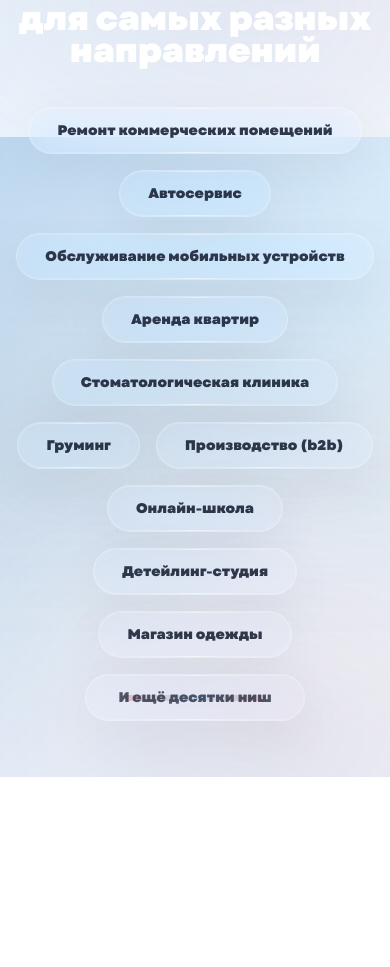
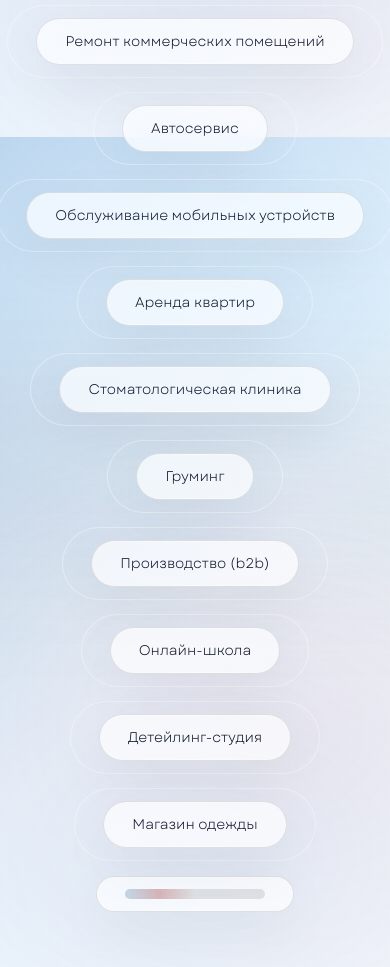
Before and after one commit to uniconsulting/uni.com, a Next.js app: page / in a window 390 px wide. Shown: the part 2395-3362 px from the top of the page. Before the commit the page ends 3172 px from the top, so only its background shows below. Built offline with nearby package versions, Linux system fonts and the light colour scheme.

Commit message:
Update Niches.tsx

```diff
--- a/src/components/sections/Niches.tsx
+++ b/src/components/sections/Niches.tsx
@@ -1,51 +1,97 @@
+"use client";
+
 import React from "react";
 
-const NICHES: string[] = [
-  "Ремонт коммерческих помещений",
-  "Автосервис",
-  "Обслуживание мобильных устройств",
-  "Аренда квартир",
-  "Стоматологическая клиника",
-  "Груминг",
-  "Производство (b2b)",
-  "Онлайн-школа",
-  "Детейлинг-студия",
-  "Магазин одежды",
-  "И ещё десятки ниш",
+type Props = {
+  /** Если хочешь связать с демо-чатом напрямую, можешь передать колбек */
+  onSelectNiche?: (niche: string) => void;
+  /** Опционально: подсветка выбранной ниши извне */
+  value?: string;
+};
+
+type PillItem =
+  | { kind?: "niche"; label: string }
+  | { kind: "loading"; label?: string };
+
+const PILL_ITEMS: PillItem[] = [
+  { label: "Ремонт коммерческих помещений" },
+  { label: "Автосервис" },
+  { label: "Обслуживание мобильных устройств" },
+  { label: "Аренда квартир" },
+  { label: "Стоматологическая клиника" },
+  { label: "Груминг" },
+  { label: "Производство (b2b)" },
+  { label: "Онлайн-школа" },
+  { label: "Детейлинг-студия" },
+  { label: "Магазин одежды" },
+
+  // последняя “пилюля-загрузка”
+  { kind: "loading" },
 ];
 
-export default function NichesBlock() {
+export default function NichesBlock({ onSelectNiche, value }: Props) {
+  const [internalValue, setInternalValue] = React.useState<string>("");
+  const selected = value ?? internalValue;
+
+  const selectNiche = (niche: string) => {
+    setInternalValue(niche);
+    onSelectNiche?.(niche);
+
+    // Для секции "6. Демо-чат": можно слушать window.addEventListener("uni:niche-select", ...)
+    window.dispatchEvent(new CustomEvent("uni:niche-select", { detail: { niche } }));
+  };
+
   return (
     <section id="niches" className="relative py-14 md:py-20">
+      {/* локальная анимация shimmer, чтобы не лезть в globals.css */}
+      <style>{`
+        @keyframes uniShimmer {
+          0% { transform: translateX(-60%); opacity: .65; }
+          50% { opacity: 1; }
+          100% { transform: translateX(60%); opacity: .65; }
+        }
+      `}</style>
+
       <div className="mx-auto max-w-[1240px] px-4">
-        {/* Заголовок (весь белый) */}
+        {/* Заголовок (как ты задал) */}
         <div className="mx-auto max-w-[980px] text-center">
-          <h2 className="text-white leading-[0.95] tracking-[-0.02em]">
-            <span className="block text-[42px] sm:text-[58px] md:text-[72px] font-[700]">
+          <h2 className="text-white font-semibold leading-[0.95] tracking-[-0.02em] text-[24px] sm:text-[32px] lg:text-[42px]">
             Готовые настройки
-            </span>
-            <span className="mt-2 block text-[34px] sm:text-[48px] md:text-[60px] font-[700]">
+          </h2>
+          <div className="mt-1 text-white font-semibold tracking-[-0.01em] text-[16px] sm:text-[28px] lg:text-[28px]">
             для самых разных направлений
-            </span>
-          </h2>
+          </div>
         </div>
 
         <div className="relative mt-10 md:mt-12">
-          {/* Мягкая “тень-подложка” под облако пилюль (как в референсе) */}
+          {/* мягкая “подложка-облако” под пилюли */}
           <div
             className="
               pointer-events-none absolute left-1/2 top-1/2
               h-[260px] w-[980px] -translate-x-1/2 -translate-y-1/2
               rounded-[999px]
-              bg-black/10 blur-[70px] opacity-40
+              bg-black/10 blur-[70px] opacity-35
             "
           />
 
-          {/* Пилюли */}
           <div className="relative mx-auto flex max-w-[980px] flex-wrap justify-center gap-x-4 gap-y-4">
-            {NICHES.map((label) => (
-              <Pill key={label}>{label}</Pill>
-            ))}
+            {PILL_ITEMS.map((item, idx) => {
+              if (item.kind === "loading") {
+                return <LoadingPill key={`loading-${idx}`} />;
+              }
+
+              const isActive = item.label === selected;
+
+              return (
+                <NichePill
+                  key={item.label}
+                  active={isActive}
+                  onClick={() => selectNiche(item.label)}
+                >
+                  {item.label}
+                </NichePill>
+              );
+            })}
           </div>
         </div>
       </div>
@@ -53,38 +99,90 @@ export default function NichesBlock() {
   );
 }
 
-function Pill({ children }: { children: React.ReactNode }) {
-  const isMore = typeof children === "string" && children.includes("десятки");
-
+function NichePill({
+  children,
+  onClick,
+  active,
+}: {
+  children: React.ReactNode;
+  onClick: () => void;
+  active: boolean;
+}) {
   return (
+    <button
+      type="button"
+      onClick={onClick}
+      className={`
+        relative inline-flex select-none items-center justify-center
+        rounded-full px-7 py-3
+        whitespace-nowrap
+        text-[14px] sm:text-[15px]
+        font-[400]
+        transition-[transform,color,background-color,border-color,box-shadow] duration-[900ms] ease-out
+        hover:scale-[1.06] active:scale-[0.98]
+        focus-visible:outline-none focus-visible:ring-2 focus-visible:ring-white/60
+        ${active ? "scale-[1.02]" : ""}
+      `}
+      aria-pressed={active}
+    >
+      {/* “тело” пилюли */}
       <span
         className={`
-        ${isMore ? "px-8" : "px-7"}
-        inline-flex select-none items-center justify-center
-        rounded-full py-3
-        text-[14px] sm:text-[15px] font-[650]
-        whitespace-nowrap
-        ${isMore ? "text-[#0f172a]/70" : "text-[#0f172a]/85"}
-        border border-white/22 bg-white/10
-        backdrop-blur-[22px] backdrop-saturate-150
+          relative z-10 inline-flex items-center justify-center
+          rounded-full px-7 py-3
+          ${active ? "text-[#c73f40]" : "text-[#0f172a]"}
+          hover:text-[#c73f40]
+          bg-white/70
+          backdrop-blur-[18px] backdrop-saturate-150
           shadow-[0_18px_55px_rgba(0,0,0,0.06)]
-        transition-transform duration-[900ms] ease-out
-        hover:scale-[1.03] active:scale-[0.99]
+          border
+          ${active ? "border-[#c73f40]/25" : "border-black/10"}
           lg-border
-        relative
         `}
       >
-      {isMore ? (
-        <>
-          {/* маленький “дорогой” акцент внутри пилюли */}
-          <span className="relative z-10">{children}</span>
-          <span className="pointer-events-none absolute inset-0 rounded-full">
-            <span className="absolute left-1/2 top-1/2 h-[6px] w-[140px] -translate-x-1/2 -translate-y-1/2 rounded-full bg-[linear-gradient(90deg,rgba(199,63,64,0.25),rgba(177,207,235,0.55),rgba(199,63,64,0.25))] blur-[0.2px]" />
+        {children}
       </span>
-        </>
-      ) : (
-        children
-      )}
-    </span>
+
+      {/* очень тонкий внутренний хайлайт (дороговизна) */}
+      <span
+        className={`
+          pointer-events-none absolute inset-0 rounded-full
+          ring-1 ring-white/35
+        `}
+      />
+    </button>
   );
 }
+
+function LoadingPill() {
+  return (
+    <div
+      className="
+        relative inline-flex select-none items-center justify-center
+        rounded-full px-7 py-3
+        bg-white/70
+        backdrop-blur-[18px] backdrop-saturate-150
+        shadow-[0_18px_55px_rgba(0,0,0,0.06)]
+        border border-black/10
+        lg-border
+        overflow-hidden
+        min-w-[190px]
+      "
+      aria-hidden="true"
+    >
+      {/* “текст” пустой, вместо него линия загрузки */}
+      <div className="relative h-[10px] w-[140px] rounded-full bg-black/10 overflow-hidden">
+        <div
+          className="absolute inset-0"
+          style={{
+            background:
+              "linear-gradient(90deg, rgba(199,63,64,0.00), rgba(199,63,64,0.35), rgba(177,207,235,0.75), rgba(199,63,64,0.35), rgba(199,63,64,0.00))",
+            animation: "uniShimmer 1.9s ease-in-out infinite",
+          }}
+        />
+      </div>
+
+      <span className="pointer-events-none absolute inset-0 rounded-full ring-1 ring-white/35" />
+    </div>
+  );
+}
```
Lines whose indentation alone changed are shown as unchanged.
